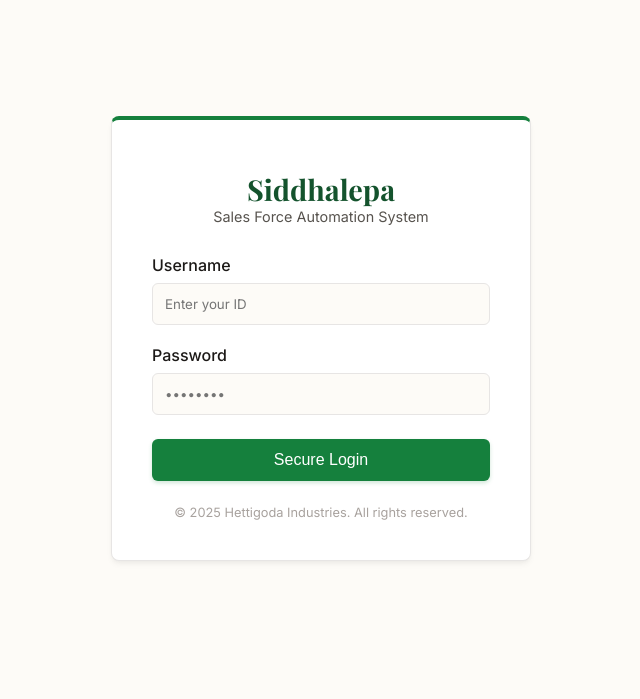
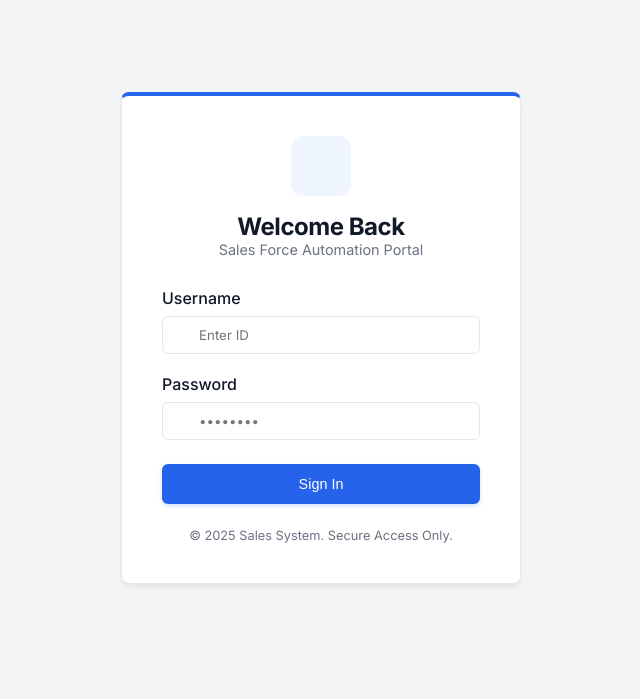
Before and after one commit to weenaath/sales-force-automation, a Django app: page /login/ in a window 1280 px wide. Shown: the top 699 px of the page, without its empty margins (319-959 px from the left). Run offline with Django 4.2, Linux system fonts and the light colour scheme; some libraries are stand-ins or nearby versions.

Commit message:
layout change

```diff
--- a/sales_automation/templates/sales_automation/base.html
+++ b/sales_automation/templates/sales_automation/base.html
@@ -4,27 +4,27 @@
 <head>
     <meta charset="UTF-8">
     <meta name="viewport" content="width=device-width, initial-scale=1.0">
-    <title>Siddhalepa Sales Force</title>
+    <title>Sales Force Automation</title>
 
-    <!-- Fonts: Inter (UI) and Playfair Display (Heritage Headings) -->
-    <link href="https://fonts.googleapis.com/css2?family=Inter:wght@300;400;500;600&family=Playfair+Display:wght@600;700&display=swap" rel="stylesheet">
+    <!-- Fonts: Inter (Modern UI) -->
+    <link href="https://fonts.googleapis.com/css2?family=Inter:wght@300;400;500;600;700&display=swap" rel="stylesheet">
 
     <!-- Icons -->
     <script src="https://unpkg.com/@phosphor-icons/web"></script>
 
     <style>
         :root {
-            /* Siddhalepa Brand Palette */
-            --primary: #15803d; /* Deep Herbal Green */
-            --primary-dark: #14532d;
-            --accent: #d97706; /* The Balm Orange */
+            /* Enterprise Blue Palette */
+            --primary: #2563eb; /* Royal Blue */
+            --primary-dark: #1e40af;
+            --accent: #f59e0b; /* Warning/Action Orange */
 
-            /* Natural Tones */
-            --bg-body: #fdfbf7; /* Warm Rice Paper Color */
+            /* Modern Clean Tones */
+            --bg-body: #f3f4f6; /* Cool Gray */
             --surface: #ffffff;
-            --text-main: #1c1917; /* Warm Black */
-            --text-muted: #57534e; /* Stone Gray */
-            --border: #e7e5e4;
+            --text-main: #111827; /* Near Black */
+            --text-muted: #6b7280; /* Gray 500 */
+            --border: #e5e7eb;
 
             --radius: 8px;
             --shadow: 0 4px 6px -1px rgba(0, 0, 0, 0.05), 0 2px 4px -1px rgba(0, 0, 0, 0.03);
@@ -39,19 +39,20 @@
         }
 
         h1, h2, h3, .logo-text {
-            font-family: 'Playfair Display', serif; /* The Heritage Font */
+            font-family: 'Inter', sans-serif; /* Clean Sans-Serif */
+            letter-spacing: -0.02em;
         }
 
         /* --- Navbar --- */
         .navbar {
             background: var(--surface);
-            border-bottom: 1px solid #d6d3d1;
+            border-bottom: 1px solid var(--border);
             padding: 0 20px;
-            height: 70px;
+            height: 64px;
             position: sticky;
             top: 0;
             z-index: 50;
-            box-shadow: 0 2px 10px rgba(0,0,0,0.03);
+            box-shadow: 0 1px 3px rgba(0,0,0,0.05);
         }
 
         .nav-content {
@@ -66,20 +67,15 @@
         .logo {
             display: flex;
             align-items: center;
-            gap: 12px;
+            gap: 10px;
             text-decoration: none;
-            color: var(--primary-dark);
-        }
-
-        .logo img {
-            height: 40px; /* Adjust based on your actual logo file */
+            color: var(--primary);
         }
 
         .logo-text {
             font-weight: 700;
-            font-size: 1.5rem;
-            letter-spacing: -0.02em;
-            color: var(--primary-dark);
+            font-size: 1.25rem;
+            color: var(--text-main);
         }
 
         .nav-links a {
@@ -87,12 +83,12 @@
             text-decoration: none;
             font-weight: 500;
             margin-left: 24px;
-            font-size: 0.95rem;
+            font-size: 0.9rem;
             transition: color 0.2s;
         }
 
         .nav-links a:hover, .nav-links a.active {
-            color: var(--accent);
+            color: var(--primary);
         }
 
         /* --- UI Components --- */
@@ -109,15 +105,15 @@
 
         .btn {
             display: inline-flex; align-items: center; gap: 8px;
-            padding: 10px 24px; border-radius: 6px;
+            padding: 10px 20px; border-radius: 6px;
             font-weight: 500; cursor: pointer; text-decoration: none;
-            transition: all 0.2s; border: none; font-size: 0.95rem;
+            transition: all 0.2s; border: none; font-size: 0.9rem;
         }
 
         .btn-primary {
             background-color: var(--primary);
             color: white;
-            box-shadow: 0 2px 4px rgba(21, 128, 61, 0.2);
+            box-shadow: 0 2px 4px rgba(37, 99, 235, 0.2);
         }
         .btn-primary:hover { background-color: var(--primary-dark); transform: translateY(-1px); }
 
@@ -128,15 +124,16 @@
 
         /* Form Styling */
         input, select {
-            width: 100%; padding: 12px;
+            width: 100%; padding: 10px 12px;
             border: 1px solid var(--border); border-radius: 6px;
             background: #fff; font-family: 'Inter', sans-serif;
+            transition: border-color 0.2s;
         }
-        input:focus, select:focus { outline: none; border-color: var(--accent); ring: 1px var(--accent); }
+        input:focus, select:focus { outline: none; border-color: var(--primary); ring: 1px var(--primary); }
 
         /* Tables */
         table { width: 100%; border-collapse: collapse; }
-        th { text-align: left; padding: 12px; background: #f5f5f4; color: var(--text-muted); font-size: 0.85rem; text-transform: uppercase; letter-spacing: 0.05em; }
+        th { text-align: left; padding: 12px; background: #f9fafb; color: var(--text-muted); font-size: 0.8rem; text-transform: uppercase; letter-spacing: 0.05em; font-weight: 600;}
         td { padding: 16px 12px; border-bottom: 1px solid var(--border); }
 
     </style>
@@ -147,10 +144,8 @@
     <nav class="navbar">
         <div class="nav-content">
             <a href="{% url 'dashboard' %}" class="logo">
-                <!-- Fallback to a Lotus Icon if image fails, or use your local image -->
-                <!-- <img src="{% static 'images/logo.png' %}" alt="Siddhalepa company logo featuring traditional Ayurvedic herbal branding symbolizing natural wellness and Sri Lankan heritage"> -->
-                <i class="ph-fill ph-lotus" style="font-size: 32px; color: var(--accent);"></i>
-                <span class="logo-text">SIDDHALEPA</span>
+                <i class="ph-fill ph-trend-up" style="font-size: 28px;"></i>
+                <span class="logo-text">SFA <span style="font-weight:400; color: var(--text-muted);">System</span></span>
             </a>
 
             <div class="nav-links">
@@ -158,7 +153,7 @@
                 <a href="{% url 'add_sale' %}">New Sale</a>
                 <form action="{% url 'logout' %}" method="post" style="display:inline;">
                     {% csrf_token %}
-                    <button type="submit" style="background:none; border:none; margin-left:24px; color:#dc2626; cursor:pointer; font-size:0.95rem;">Logout</button>
+                    <button type="submit" style="background:none; border:none; margin-left:24px; color: var(--text-muted); cursor:pointer; font-size:0.9rem;">Logout</button>
                 </form>
             </div>
         </div>
@@ -168,7 +163,7 @@
     <div class="container">
         {% if messages %}
             {% for message in messages %}
-                <div style="padding:15px; background:#f0fdf4; color:#15803d; border:1px solid #bbf7d0; border-radius:6px; margin-bottom:20px;">
+                <div style="padding:15px; background:#eff6ff; color:#1e40af; border:1px solid #dbeafe; border-radius:6px; margin-bottom:20px;">
                     {{ message }}
                 </div>
             {% endfor %}
--- a/sales_automation/templates/sales_automation/login.html
+++ b/sales_automation/templates/sales_automation/login.html
@@ -2,12 +2,14 @@
 
 {% block content %}
 <div style="min-height: 80vh; display: flex; align-items: center; justify-content: center;">
-    <div class="card" style="width: 100%; max-width: 420px; padding: 40px; border-top: 4px solid var(--primary);">
+    <div class="card" style="width: 100%; max-width: 400px; padding: 40px; border-top: 4px solid var(--primary);">
 
         <div style="text-align: center; margin-bottom: 30px;">
-            <i class="ph-fill ph-lotus" style="font-size: 48px; color: var(--primary);"></i>
-            <h2 style="font-size: 1.8rem; margin-top: 10px; color: var(--primary-dark);">Siddhalepa</h2>
-            <p style="color: var(--text-muted); font-size: 0.9rem;">Sales Force Automation System</p>
+            <div style="width: 60px; height: 60px; background: #eff6ff; border-radius: 12px; display: flex; align-items: center; justify-content: center; margin: 0 auto 16px;">
+                <i class="ph-bold ph-graph" style="font-size: 32px; color: var(--primary);"></i>
+            </div>
+            <h2 style="font-size: 1.5rem; color: var(--text-main);">Welcome Back</h2>
+            <p style="color: var(--text-muted); font-size: 0.9rem;">Sales Force Automation Portal</p>
         </div>
 
         <form method="post">
@@ -15,21 +17,27 @@
 
             <div style="margin-bottom: 20px;">
                 <label style="display: block; margin-bottom: 8px; font-weight: 500;">Username</label>
-                <input type="text" name="username" required placeholder="Enter your ID" style="background: #fdfbf7;">
+                <div style="position: relative;">
+                    <i class="ph ph-user" style="position: absolute; left: 12px; top: 12px; color: var(--text-muted);"></i>
+                    <input type="text" name="username" required placeholder="Enter ID" style="padding-left: 36px;">
+                </div>
             </div>
 
             <div style="margin-bottom: 24px;">
                 <label style="display: block; margin-bottom: 8px; font-weight: 500;">Password</label>
-                <input type="password" name="password" required placeholder="••••••••" style="background: #fdfbf7;">
+                <div style="position: relative;">
+                    <i class="ph ph-lock-key" style="position: absolute; left: 12px; top: 12px; color: var(--text-muted);"></i>
+                    <input type="password" name="password" required placeholder="••••••••" style="padding-left: 36px;">
+                </div>
             </div>
 
-            <button type="submit" class="btn btn-primary" style="width: 100%; justify-content: center; padding: 12px; font-size: 1rem;">
-                Secure Login
+            <button type="submit" class="btn btn-primary" style="width: 100%; justify-content: center; padding: 12px;">
+                Sign In
             </button>
         </form>
 
-        <div style="text-align: center; margin-top: 24px; font-size: 0.8rem; color: #a8a29e;">
-            &copy; 2025 Hettigoda Industries. All rights reserved.
+        <div style="text-align: center; margin-top: 24px; font-size: 0.8rem; color: var(--text-muted);">
+            &copy; {% now "Y" %} Sales System. Secure Access Only.
         </div>
     </div>
 </div>
```
Also changed, not shown: sales_automation/templates/sales_automation/dashboard_admin.html (+29 -25 lines).
